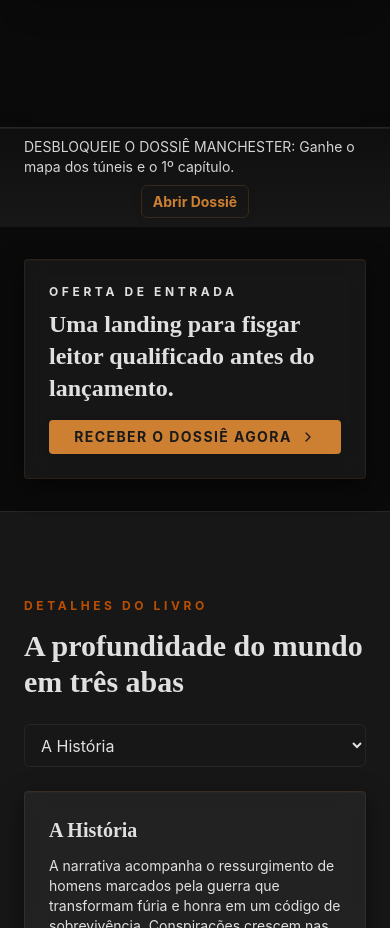
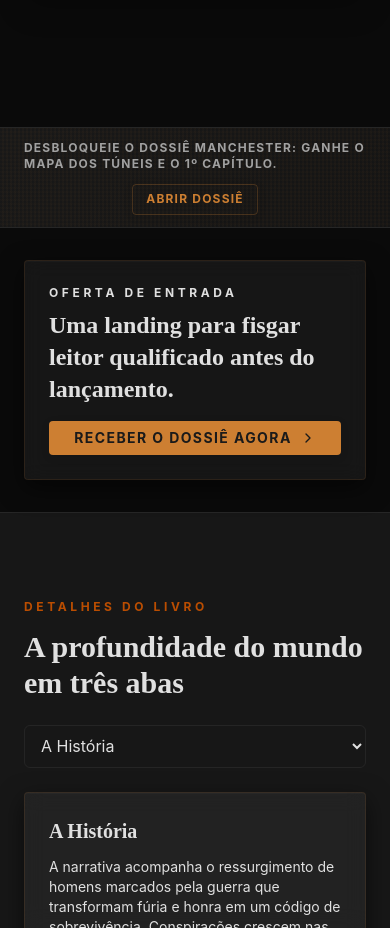
Before and after one commit to Alex-AlvesL7/melted-cross-blog, a React (Vite) app: page / in a window 390 px wide. Shown: the part 1388-2316 px from the top of the page. Built offline with nearby package versions, Linux system fonts and the light colour scheme.

Commit message:
Fix: VIP banner structure, responsiveness and CSS texture

```diff
--- a/src/App.jsx
+++ b/src/App.jsx
@@ -223,18 +223,16 @@ export default function App() {
         </div>
       </header>
 
-      <div className="vip-banner mx-auto w-full px-6">
-        <div className="mx-auto max-w-5xl flex items-center justify-between gap-4 py-2">
-          <div className="text-sm text-neutral-300">DESBLOQUEIE O DOSSIÊ MANCHESTER: Ganhe o mapa dos túneis e o 1º capítulo.</div>
-          <div>
+      <div className="vip-banner w-full border-b border-neutral-800 bg-neutral-950 px-6 py-3">
+        <div className="mx-auto flex max-w-5xl flex-col items-center justify-between gap-3 md:flex-row md:gap-4">
+          <p className="text-xs font-bold uppercase tracking-widest text-neutral-400 md:text-sm">DESBLOQUEIE O DOSSIÊ MANCHESTER: Ganhe o mapa dos túneis e o 1º capítulo.</p>
           <button
             type="button"
             onClick={openLeadModal}
-              className="vip-btn text-sm"
+            className="vip-btn shrink-0 whitespace-nowrap text-xs font-bold uppercase tracking-widest md:text-sm"
           >
             Abrir Dossiê
           </button>
-          </div>
         </div>
       </div>
 
--- a/src/index.css
+++ b/src/index.css
@@ -176,29 +176,46 @@ section .rounded-sm.border h2 {
 
 /* VIP banner */
 .vip-banner {
-  background: linear-gradient(180deg, rgba(15,15,15,0.9), rgba(25,25,25,0.9));
-  background-blend-mode: overlay;
-  border-top: 1px solid rgba(255,255,255,0.02);
-  border-bottom: 1px solid rgba(255,255,255,0.03);
-  box-shadow: 0 6px 20px rgba(0,0,0,0.45);
-}
-.vip-banner .vip-btn {
-  background: transparent;
-  border: 1px solid rgba(205,127,50,0.18);
-  color: var(--color-accent);
-  padding: 0.35rem 0.7rem;
-  border-radius: 6px;
-  font-weight: 700;
-  transition: background 0.12s ease, transform 0.12s ease;
-}
-.vip-banner .vip-btn:hover {
-  background: rgba(205,127,50,0.08);
-  transform: translateY(-1px);
+  background: linear-gradient(135deg, rgba(25, 25, 25, 0.95) 0%, rgba(20, 20, 20, 0.98) 100%);
+  position: relative;
+  overflow: hidden;
 }
 
-@media (max-width: 640px) {
-  .vip-banner .max-w-5xl { flex-direction: column; gap: 0.5rem; align-items: center; }
-  .vip-banner .vip-btn { width: 100%; text-align: center; }
+.vip-banner::before {
+  content: '';
+  position: absolute;
+  inset: 0;
+  background-image:
+    repeating-linear-gradient(90deg, transparent, transparent 2px, rgba(205, 127, 50, 0.03) 2px, rgba(205, 127, 50, 0.03) 4px),
+    repeating-linear-gradient(0deg, transparent, transparent 2px, rgba(205, 127, 50, 0.02) 2px, rgba(205, 127, 50, 0.02) 4px);
+  pointer-events: none;
+}
+
+.vip-banner > * {
+  position: relative;
+  z-index: 1;
+}
+
+.vip-btn {
+  background: transparent;
+  border: 1px solid rgba(205, 127, 50, 0.25);
+  color: var(--color-accent);
+  padding: 0.4rem 0.8rem;
+  border-radius: 4px;
+  transition: all 0.18s ease;
+  cursor: pointer;
+}
+
+.vip-btn:hover {
+  background: rgba(205, 127, 50, 0.12);
+  border-color: rgba(205, 127, 50, 0.5);
+  transform: translateY(-2px);
+  box-shadow: 0 4px 12px rgba(205, 127, 50, 0.1);
+}
+
+.vip-btn:focus {
+  outline: none;
+  background: rgba(205, 127, 50, 0.12);
 }
 
 @keyframes slideInLeft {
```
Lines whose indentation alone changed are shown as unchanged.
